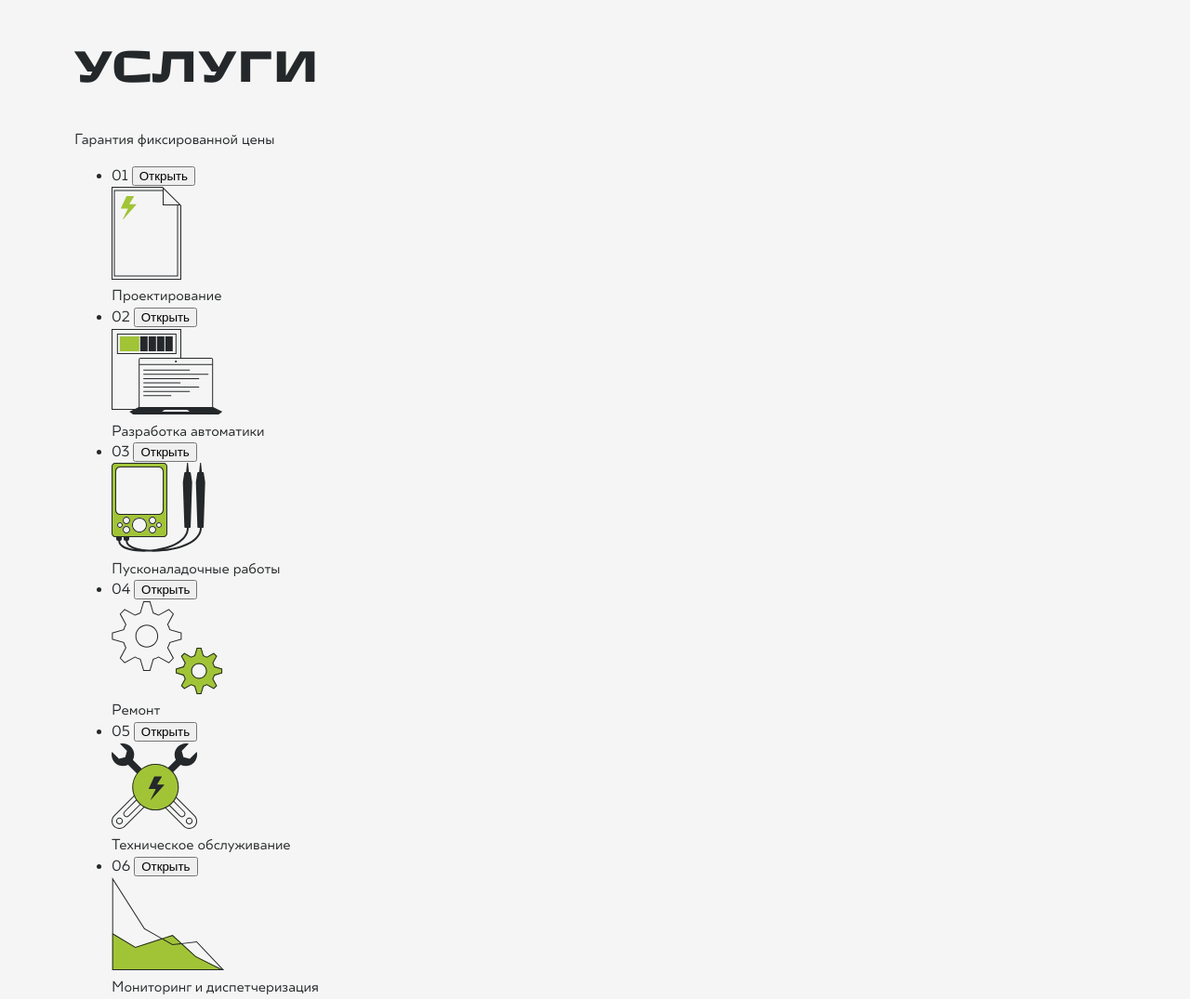
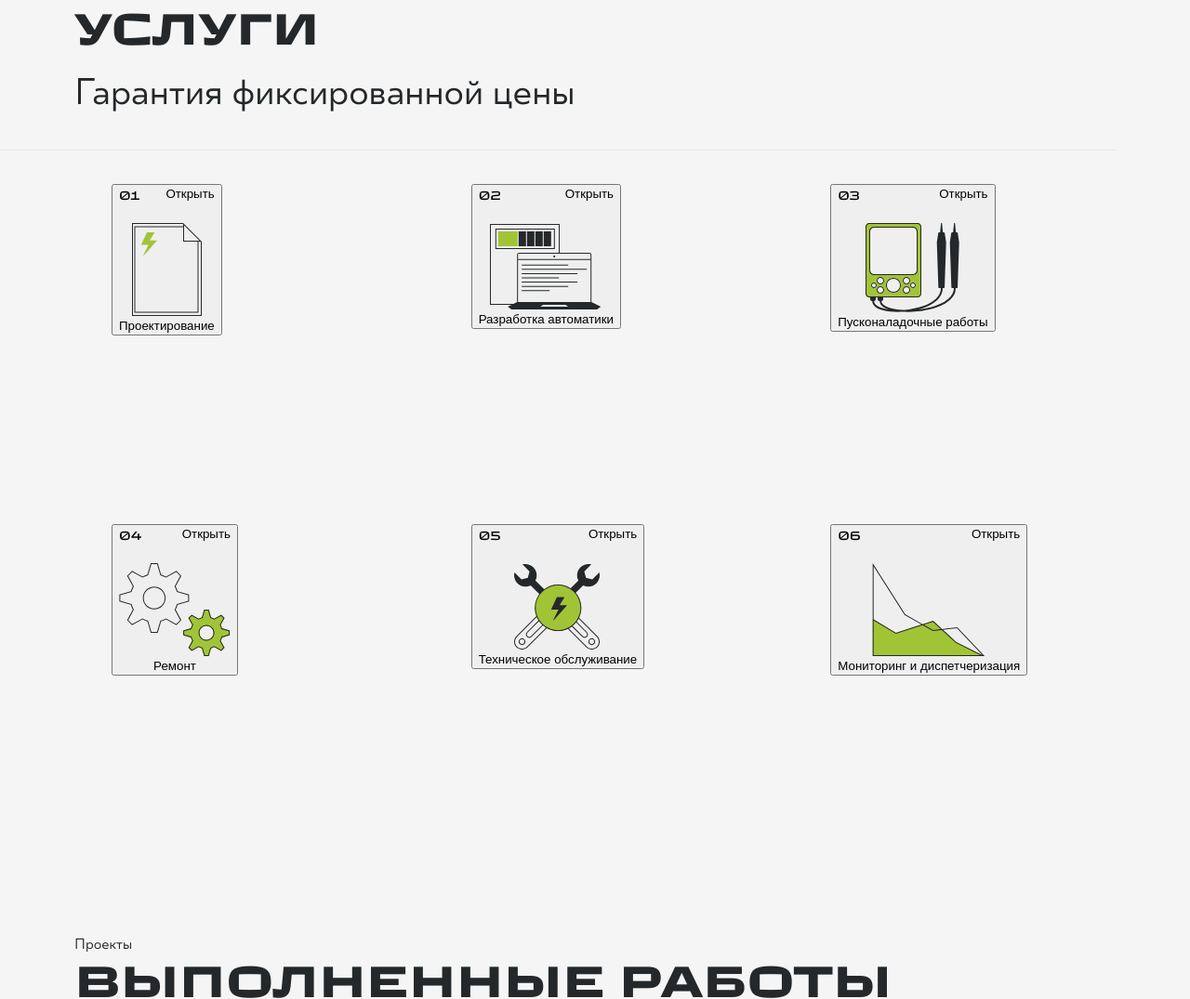
Before and after one commit to MaxVershilkin/Tehkreit, a plain HTML site: page index.html in a window 1280 px wide. Shown: the part 1719-2794 px from the top of the page at 93% size. Drawn offline with Linux system fonts and the light colour scheme; files whose address does not match are found by name.

Commit message:
Was changed the structure of the services section.

```diff
--- a/index.html
+++ b/index.html
@@ -198,19 +198,25 @@
 
         <section class="services">
 
+          <div class="container">
+
             <div class="services__title-wrap title-wrap">
 
               <h2 class="services__title section-title">
                 Услуги
               </h2>
 
-            <span class="services__subtitle">
+              <span class="services__subtitle subtitle">
                 Гарантия фиксированной цены
               </span>
+
+            </div>
 
             <ul class="services__list">
 
               <li class="services__item">
+
+                <button class="services__button">
 
                   <div class="services__item-wrap">
 
@@ -218,9 +224,9 @@
                       01
                     </span>
 
-                  <button class="services__button">
+                    <span class="services__hint">
                       Открыть
-                  </button>
+                    </span>
 
                   </div>
 
@@ -235,9 +241,13 @@
                     Проектирование
                   </span>
 
+                </button>
+
               </li>
 
               <li class="services__item">
+
+                <button class="services__button">
 
                   <div class="services__item-wrap">
 
@@ -245,9 +255,9 @@
                       02
                     </span>
 
-                  <button class="services__button">
+                    <span class="services__hint">
                       Открыть
-                  </button>
+                    </span>
 
                   </div>
 
@@ -276,9 +286,15 @@
                     Разработка автоматики
                   </span>
 
+                </button>
+
+
+
               </li>
 
               <li class="services__item">
+
+                <button class="services__button">
 
                   <div class="services__item-wrap">
 
@@ -286,9 +302,9 @@
                       03
                     </span>
 
-                  <button class="services__button">
+                    <span class="services__hint">
                       Открыть
-                  </button>
+                    </span>
 
                   </div>
 
@@ -311,9 +327,15 @@
                     Пусконаладочные работы
                   </span>
 
+                </button>
+
+
+
               </li>
 
               <li class="services__item">
+
+                <button class="services__button">
 
                   <div class="services__item-wrap">
 
@@ -321,9 +343,9 @@
                       04
                     </span>
 
-                  <button class="services__button">
+                    <span class="services__hint">
                       Открыть
-                  </button>
+                    </span>
 
                   </div>
 
@@ -341,9 +363,15 @@
                     Ремонт
                   </span>
 
+                </button>
+
+
+
               </li>
 
               <li class="services__item">
+
+                <button class="services__button">
 
                   <div class="services__item-wrap">
 
@@ -351,9 +379,9 @@
                       05
                     </span>
 
-                  <button class="services__button">
+                    <span class="services__hint">
                       Открыть
-                  </button>
+                    </span>
 
                   </div>
 
@@ -371,9 +399,15 @@
                     Техническое обслуживание
                   </span>
 
+                </button>
+
+
+
               </li>
 
               <li class="services__item">
+
+                <button class="services__button">
 
                   <div class="services__item-wrap">
 
@@ -381,9 +415,9 @@
                       06
                     </span>
 
-                  <button class="services__button">
+                    <span class="services__hint">
                       Открыть
-                  </button>
+                    </span>
 
                   </div>
 
@@ -397,6 +431,10 @@
                   <span class="services__name">
                     Мониторинг и диспетчеризация
                   </span>
+
+                </button>
+
+
 
               </li>
 
--- a/styles/index.css
+++ b/styles/index.css
@@ -203,11 +203,18 @@ body {
 }
 
 .section-title {
+    margin: 0 0 1.25rem 0;
+
     font-family: var(--font-optional);
     font-size: 3rem;
     font-weight: bold;
     line-height: 120%;
     text-transform: uppercase;
+}
+
+.subtitle {
+    font-size: 2.5rem;
+    line-height: 100%;
 }
 
 .title-wrap {
@@ -419,7 +426,7 @@ body {
     height: 1.5rem;
 
     border-radius: .75rem;
-    border: solid 1px transparent       ;
+    border: solid 1px transparent;
     background-color: #fff;
 
     transition: border .4s ease-out;
@@ -525,6 +532,10 @@ body {
     background-color: var(--color-light);
 }
 
+.conditions__title {
+    margin-bottom: 0;
+}
+
 .conditions__list {
     display: flex;
     margin: 0;
@@ -570,6 +581,40 @@ body {
 
     font-size: 1.5rem;
     line-height: 140%;
+}
+
+/* Services */
+
+.services__list {
+    display: flex;
+    flex-flow: row wrap;
+}
+
+.services__item {
+    display: flex;
+    flex-direction: column;
+    align-items: flex-start;
+
+    width: 33.33%;
+    min-height: 366px;
+    padding: var(--2, 20px) var(--4, 40px) var(--4, 40px) var(--8, 80px);
+    box-sizing: border-box;
+}
+
+.services__item-wrap {
+    display: flex;
+    justify-content: space-between;
+
+    width: 100%;
+    margin-bottom: 1.25rem;
+}
+
+.services__num {
+    font-family: var(--font-optional);
+}
+
+.services__button {
+
 }
 
 /* Contacts */
```
Lines whose indentation alone changed are shown as unchanged.
